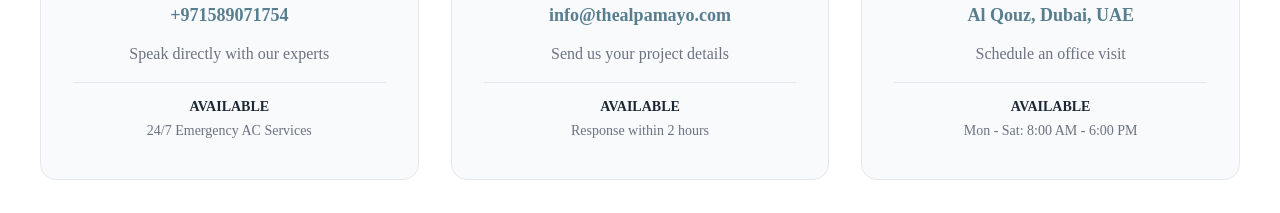
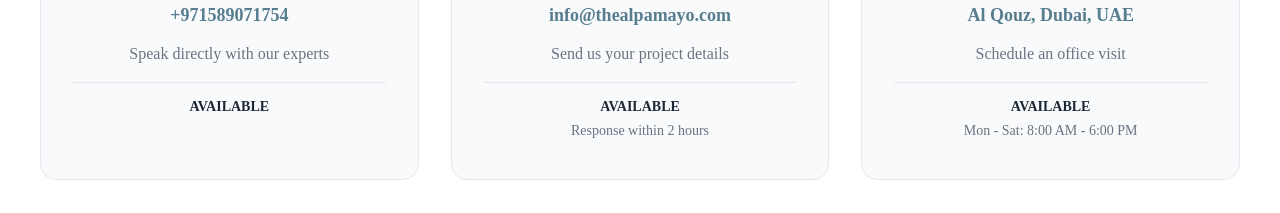
Before and after one commit to alpamayo73/main, a Next.js app: page /contact in a window 1280 px wide. Shown: the part 920-1133 px from the top of the page. Built offline with nearby package versions, Linux system fonts and the light colour scheme.

Commit message:
Update ContactInfo.js

```diff
--- a/src/components/contact/ContactInfo.js
+++ b/src/components/contact/ContactInfo.js
@@ -94,8 +94,8 @@ export default function ContactInfo() {
       ),
       title: "Call Us",
       info: "+971589071754",
-      description: "Speak directly with our experts",
-      hours: "24/7 Emergency AC Services"
+      description: "Speak directly with our experts"
+
     },
     {
       icon: (
```
